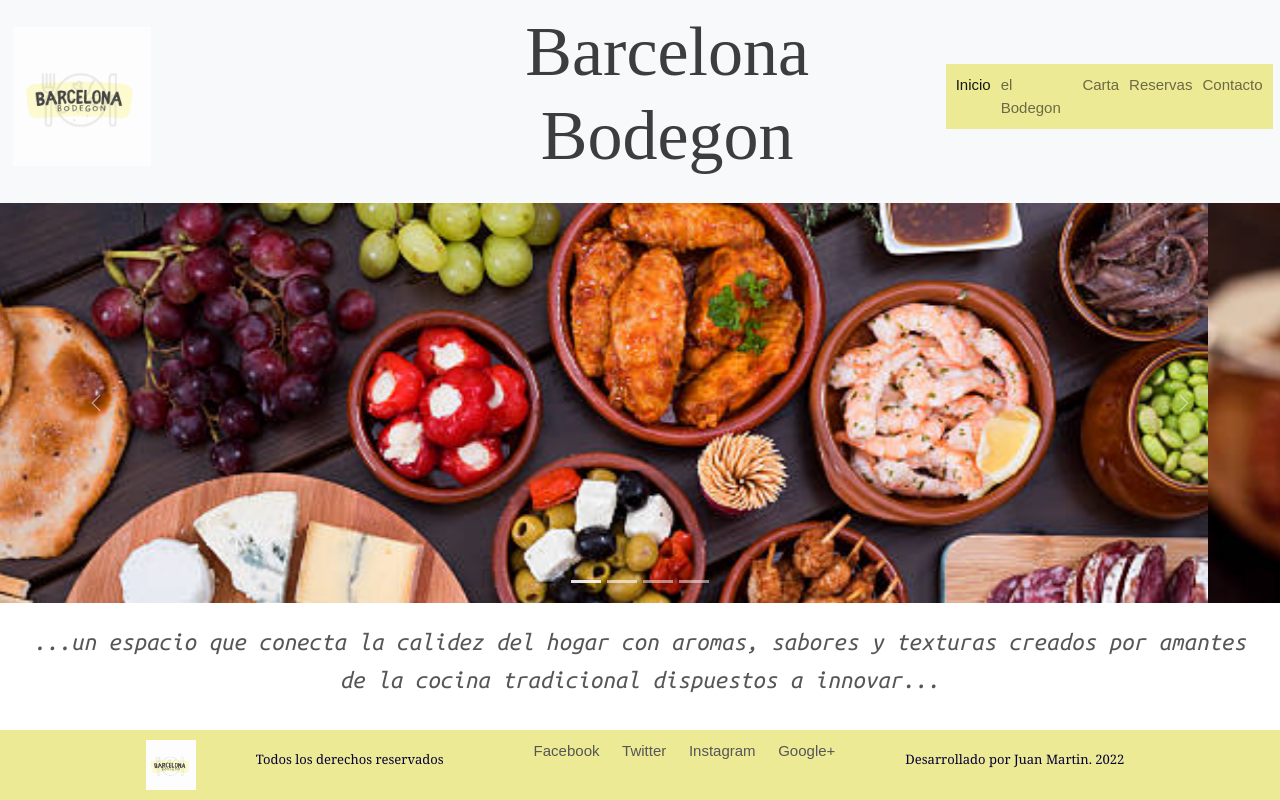
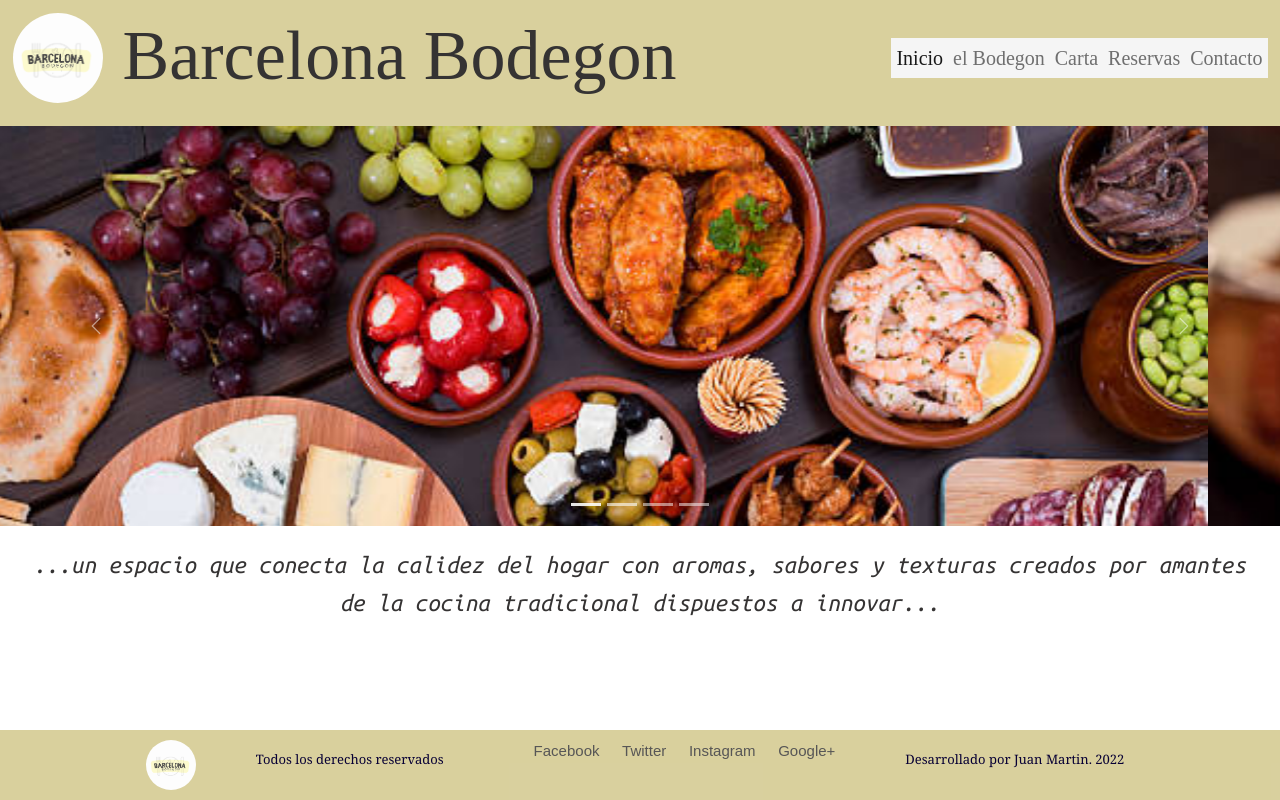
Before and after one commit to juanmartinpallas/mipagina, a plain HTML site: page index.html in a window 1280 px wide. Drawn offline with nearby package versions, Linux system fonts and the light colour scheme; a web font is replaced by a local one.

Commit message:
arreglo nav

```diff
--- a/css/inicio.css
+++ b/css/inicio.css
@@ -20,50 +20,42 @@ html {
 }
 
 /* Inicio css index */
-/*css logo + titulo*/
 
-.parte-superior {
-	text-align: center;
+/* css barra nav bootstrap*/
+
+.logo {
+	width: 100px;
+	height: 100px;
+	border-radius: 100%;
 }
 
-.parte-superior img {
-	width: 150px;
-	height: 150px;
-	background-repeat: no-repeat;
-	background-size: contain;
-}
-
-h1 {
+.navbar h1 {
 	text-align: center;
-	color: rgba(8, 8, 8, 0.781);
+	color: rgb(53, 51, 51);
 	font-size: 70px;
 	font-family: 'IM Fell English SC', serif;
 }
 
-/* css sector menu navegacion bootstrap*/
+.navbar {
+	background-color: rgba(180, 162, 63, 0.507) !important;
+}
 
-
-.navbar-nav {
-	background-color: rgb(236, 234, 149);
-	width: 100%;
-	justify-content: center;
+.navbar-nav li {
+	background-color: whitesmoke;
 }
 
 nav ul a {
 	text-decoration: none;
-	color: rgb(87, 86, 86);
-	padding: 10px;
-	font-family: Arial, Helvetica, sans-serif;
-	font-size: 15px;
+	font-family: 'IM Fell English SC';
+	font-size: 20px;
 }
 
 nav ul a:hover {
 	background-color: rgba(187, 187, 201, 0.534);
 }
 
-/* css sector central*/
 
-/* Carrusel con bootstrap*/
+/*css Carrusel con bootstrap*/
 .carousel-item {
 	width: 100%;
 	height: 400px;
@@ -72,12 +64,11 @@ nav ul a:hover {
 	background-size: cover;
 }
 
-
 .parte-central p {
 	text-align: center;
 	font-family: 'Ubuntu Mono', monospace;
 	font-size: 25px;
-	color: rgb(87, 86, 86);
+	color: rgb(53, 51, 51);
 	padding: 20px;
 }
 
@@ -85,7 +76,7 @@ nav ul a:hover {
 
 .pie-pagina {
 	display: flex;
-	background-color: rgb(236, 234, 149);
+	background-color: rgba(180, 162, 63, 0.507);
 	padding: 10px;
 	bottom: 0;
 	width: 100%;
@@ -97,6 +88,7 @@ nav ul a:hover {
 .pie-pagina img {
 	width: 50px;
 	height: 50px;
+	border-radius: 100%;
 }
 
 .pie-pagina ul li {
@@ -147,7 +139,6 @@ img {
 	height: auto
 }
 
-
 h2 {
 	font-family: 'Segoe UI', Tahoma, Geneva, Verdana, sans-serif;
 	color: rgb(150, 6, 6);
@@ -161,7 +152,6 @@ p {
 	font-size: 20px;
 	padding: 16px;
 }
-
 
 /* Fin css el Bodegon */
 
@@ -256,7 +246,6 @@ textarea {
 	margin: 8px 0;
 }
 
-
 /* Fin css Reservas */
 
 /* Inicio css Contacto */
@@ -283,7 +272,6 @@ h3 {
 	background-color: rgba(187, 187, 201, 0.534);
 }
 
-
 /* Fin css Contacto */
 
 
@@ -294,15 +282,6 @@ h3 {
 
 /* Inicio media querie tablet Index*/
 	{
-	.parte-superior img {
-		width: 100px;
-		height: 100px;
-	}
-
-	.parte-superior h1 {
-		font-size: 60px;
-	}
-
 	nav ul a {
 		font-size: 30px;
 	}
@@ -427,12 +406,7 @@ h3 {
 
 /* Inicio media querie mobile Index*/
 	{
-	.parte-superior img {
-		width: 100px;
-		height: 100px;
-	}
-
-	.parte-superior h1 {
+	.navbar h1 {
 		font-size: 35px;
 	}
 
```
